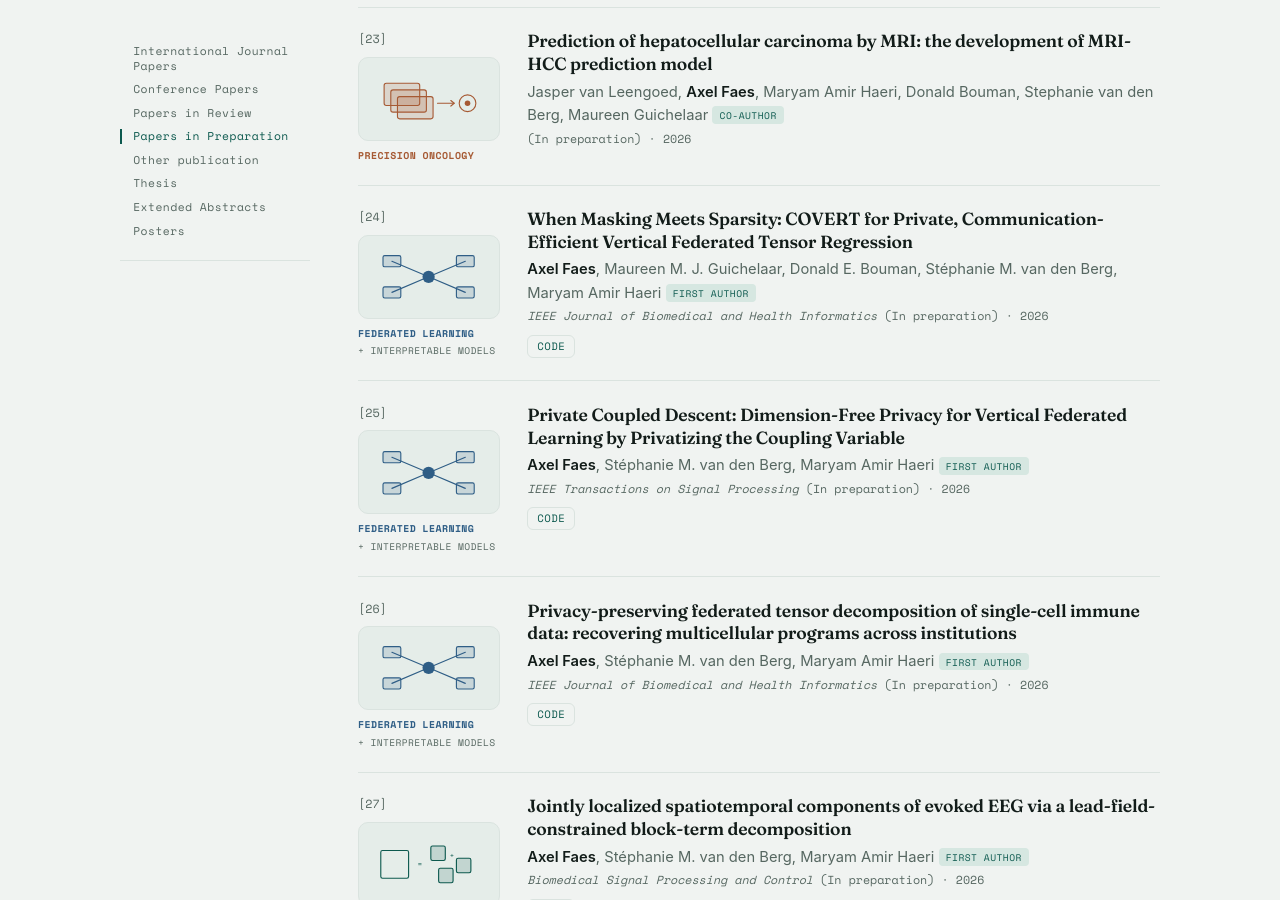
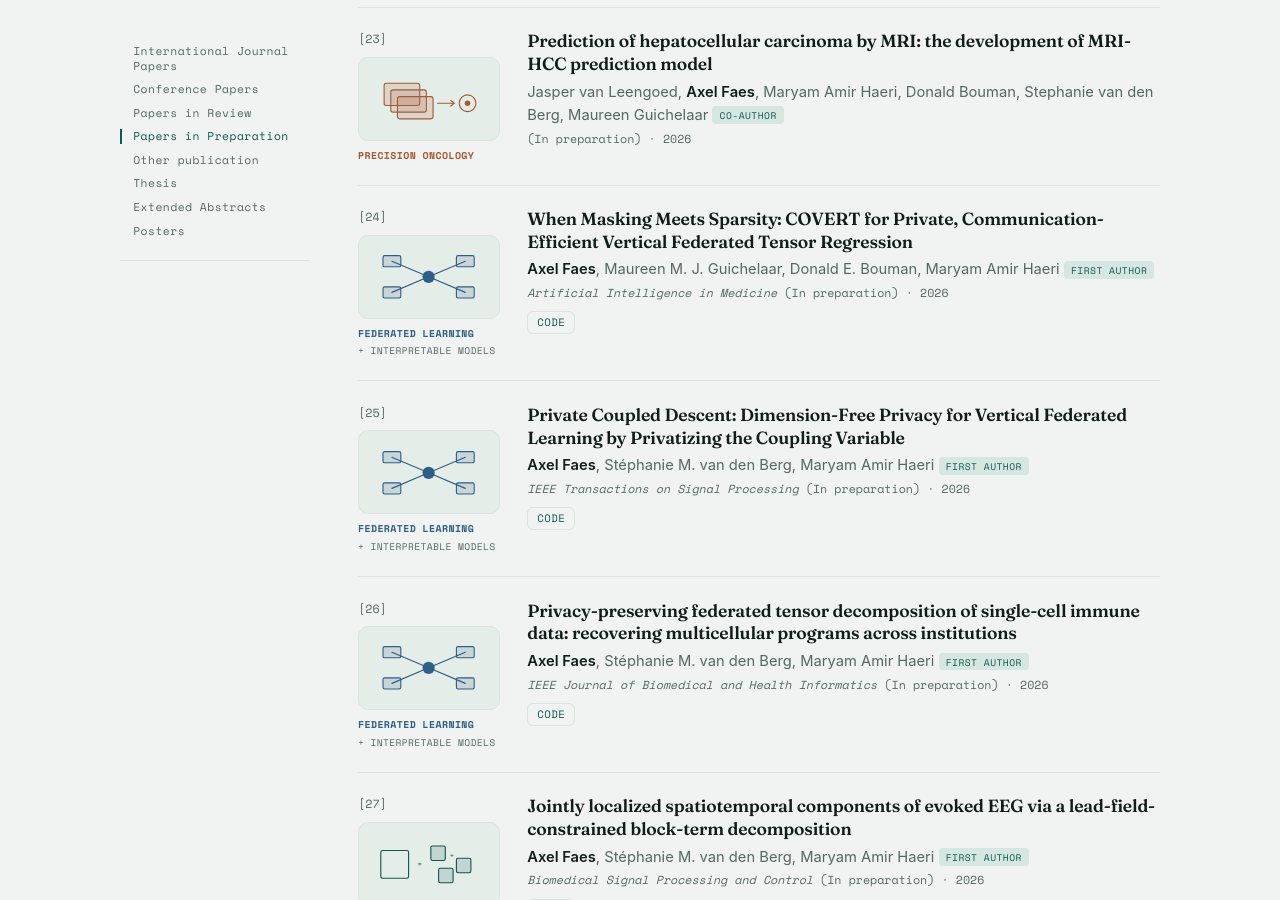
Before and after one commit to TheAxeC/theaxec.github.io, a Jekyll site: the page built from _pages/publications.md, in a window 1280 px wide and 900 px high, scrolled down 5152 px. Built offline with Jekyll 4.4.1, drawn with Linux system fonts in a browser that asks for light colours.

Commit message:
Retarget the COVERT entry to Artificial Intelligence in Medicine
- Remove van den Berg from the COVERT author list
- Change the COVERT venue from IEEE Journal of Biomedical and Health Informatics to Artificial Intelligence in Medicine

```diff
--- a/_data/publications.yml
+++ b/_data/publications.yml
@@ -80,7 +80,7 @@ papers-in-preparation:
           pub_post: "(In preparation)"
           book: ""
           pub_date: 2026
-        - authors: Axel Faes, Maureen M. J. Guichelaar, Donald E. Bouman, Stéphanie M. van den Berg, Maryam Amir Haeri
+        - authors: Axel Faes, Maureen M. J. Guichelaar, Donald E. Bouman, Maryam Amir Haeri
           title: "When Masking Meets Sparsity: COVERT for Private, Communication-Efficient Vertical Federated Tensor Regression"
           program: [federated, tensor]
           url: ""
@@ -89,7 +89,7 @@ papers-in-preparation:
           order: "first"
           pub_pre: ""
           pub_post: '(In preparation)'
-          book: "IEEE Journal of Biomedical and Health Informatics"
+          book: "Artificial Intelligence in Medicine"
           pub_date: 2026
           abstract: ""
         - authors: Axel Faes, Stéphanie M. van den Berg, Maryam Amir Haeri
```
